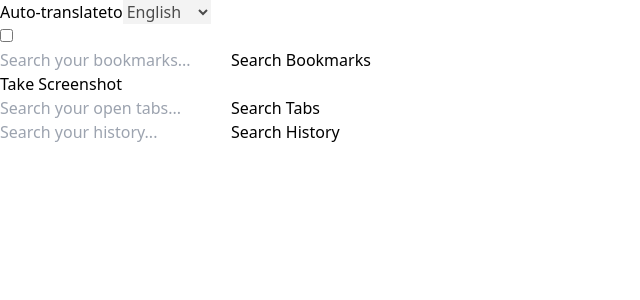
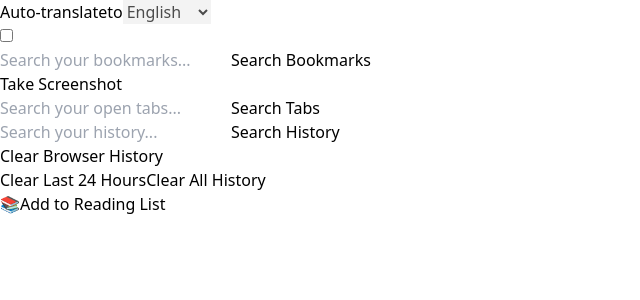
Before and after one commit to awesamarth/croc-ai, a React (Vite) app: page / in a window 1280 px wide. Shown: the top 300 px of the page, without its empty margins (0-640 px from the left). Built offline with nearby package versions, Linux system fonts and the light colour scheme.

Commit message:
add to reading list implemented, also implemented clear history

```diff
--- a/src/App.tsx
+++ b/src/App.tsx
@@ -6,7 +6,8 @@ import './App.css'
 import { handleSummarizeArbitrary } from './utils/summarize_arbitrary'
 import { AudioControls } from './components/AudioControls';
 import { searchTabsWithAI } from './utils/tabs';
-import { searchHistoryWithAI } from './utils/history'
+import { searchHistoryWithAI, clearHistory, type HistoryClearOption } from './utils/history'
+import { addToReadingList } from './utils/readingList';
 
 type SupportedLanguage = {
   code: string;
@@ -45,7 +46,10 @@ function App() {
   const [historyQuery, setHistoryQuery] = useState("")
   const [historyResults, setHistoryResults] = useState("")
   const [historyLoading, setHistoryLoading] = useState(false)
-
+  const [clearingHistory, setClearingHistory] = useState(false);
+  const [clearHistoryMessage, setClearHistoryMessage] = useState("");
+  const [addingToReadingList, setAddingToReadingList] = useState(false);
+  const [readingListMessage, setReadingListMessage] = useState("");
   const handleExplainText = async (text: string) => {
     console.log("handleExplainText started with:", text);
     try {
@@ -157,6 +161,42 @@ function App() {
       setHistoryResults('Error searching history')
     } finally {
       setHistoryLoading(false)
+    }
+  }
+  const handleClearHistory = async (option: HistoryClearOption) => {
+    try {
+      setClearingHistory(true);
+      const result = await clearHistory(option);
+      setClearHistoryMessage(result);
+
+      // Clear the message after 3 seconds
+      setTimeout(() => {
+        setClearHistoryMessage("");
+      }, 3000);
+
+    } catch (error) {
+      console.error('Error clearing history:', error);
+      setClearHistoryMessage(`Error clearing history: ${error instanceof Error ? error.message : 'Unknown error'}`);
+    } finally {
+      setClearingHistory(false);
+    }
+  };
+
+  const handleAddToReadingList = async () => {
+    try {
+      setAddingToReadingList(true);
+      const result = await addToReadingList();
+      setReadingListMessage(result);
+
+      // Clear the message after 3 seconds
+      setTimeout(() => {
+        setReadingListMessage("");
+      }, 3000);
+    } catch (error) {
+      console.error('Error adding to reading list:', error);
+      setReadingListMessage(`Error: ${error instanceof Error ? error.message : 'Unknown error'}`);
+    } finally {
+      setAddingToReadingList(false);
     }
   }
 
@@ -319,6 +359,7 @@ function App() {
         )}
       </div>
 
+      {/* /history search section*  */}
       <div className="border-t pt-4 mt-4">
         <form onSubmit={handleHistorySearch} className="flex flex-col gap-3">
           <input
@@ -356,6 +397,60 @@ function App() {
         )}
       </div>
 
+      {/* clear history section */}
+      <div className="border-t pt-4 mt-4">
+        <h3 className="font-semibold mb-2">Clear Browser History</h3>
+        <div className="flex gap-2">
+          <button
+            onClick={() => handleClearHistory('last24h')}
+            disabled={clearingHistory}
+            className="flex-1 bg-red-500 text-white px-4 py-2 rounded hover:bg-red-600 disabled:bg-gray-400"
+          >
+            {clearingHistory ? 'Clearing...' : 'Clear Last 24 Hours'}
+          </button>
+          <button
+            onClick={() => handleClearHistory('allTime')}
+            disabled={clearingHistory}
+            className="flex-1 bg-red-700 text-white px-4 py-2 rounded hover:bg-red-800 disabled:bg-gray-400"
+          >
+            {clearingHistory ? 'Clearing...' : 'Clear All History'}
+          </button>
+        </div>
+        {clearHistoryMessage && (
+          <div className="mt-2 p-2 bg-gray-100 rounded text-sm">
+            {clearHistoryMessage}
+          </div>
+        )}
+      </div>
+
+      {/* add to reading list  */}
+
+      <div className="border-t pt-4">
+        <button
+          onClick={handleAddToReadingList}
+          disabled={addingToReadingList}
+          className="w-full bg-blue-500 text-white px-4 py-2 rounded hover:bg-blue-600 disabled:bg-gray-400 flex items-center justify-center gap-2"
+        >
+          {addingToReadingList ? (
+            <>
+              <span className="animate-spin">↻</span>
+              Adding to Reading List...
+            </>
+          ) : (
+            <>
+              <span>📚</span>
+              Add to Reading List
+            </>
+          )}
+        </button>
+        {readingListMessage && (
+          <div className="mt-2 p-2 bg-gray-100 rounded text-sm">
+            {readingListMessage}
+          </div>
+        )}
+      </div>
+
+
 
 
       {/* tts section */}
--- a/src/utils/history.ts
+++ b/src/utils/history.ts
@@ -3,6 +3,8 @@ interface HistoryItem {
   title?: string;
   url: string;
 }
+export type HistoryClearOption = 'last24h' | 'allTime';
+
 
 async function getRecentHistory(): Promise<HistoryItem[]> {
   return new Promise((resolve) => {
@@ -99,3 +101,33 @@ interface HistoryItem {
     return "Error searching history. Please try again.";
   }
 }
+
+
+
+export async function clearHistory(option: HistoryClearOption): Promise<string> {
+  try {
+    const now = Date.now();
+    const startTime = option === 'last24h'
+      ? now - (24 * 60 * 60 * 1000) // 24 hours ago
+      : 0; // Beginning of time for 'allTime'
+
+    return new Promise((resolve) => {
+      chrome.history.deleteRange({
+        startTime,
+        endTime: now
+      }, () => {
+        if (chrome.runtime.lastError) {
+          resolve(`Error clearing history: ${chrome.runtime.lastError.message}`);
+        } else {
+          const message = option === 'last24h'
+            ? 'Successfully cleared last 24 hours of history'
+            : 'Successfully cleared all browsing history';
+          resolve(message);
+        }
+      });
+    });
+  } catch (error) {
+    console.error('Error clearing history:', error);
+    return `Error clearing history: ${error instanceof Error ? error.message : 'Unknown error'}`;
+  }
+}
--- /dev/null
+++ b/src/utils/readingList.ts
@@ -0,0 +1,26 @@
+export async function addToReadingList(): Promise<string> {
+    try {
+      // Get the current active tab
+      const [tab] = await chrome.tabs.query({ active: true, currentWindow: true });
+
+      if (!tab.id || !tab.url || !tab.title) {
+        throw new Error('No valid active tab found');
+      }
+
+      // Add to reading list
+      //@ts-ignore
+      await chrome.readingList.addEntry({
+        url: tab.url,
+        title: tab.title,
+        hasBeenRead: false
+      });
+
+      return 'Added to reading list';
+    } catch (error) {
+      console.error('Error adding to reading list:', error);
+      //@ts-ignore
+      console.log(error.message)
+      return error instanceof Error? error.message=="Duplicate URL."?"Already added!":error.message:"Unknown error"
+
+    }
+  }
```
Also changed, not shown: manifest.json, 1 other file (tests, documents, lock files or other folders). Lines whose indentation alone changed are shown as unchanged.
